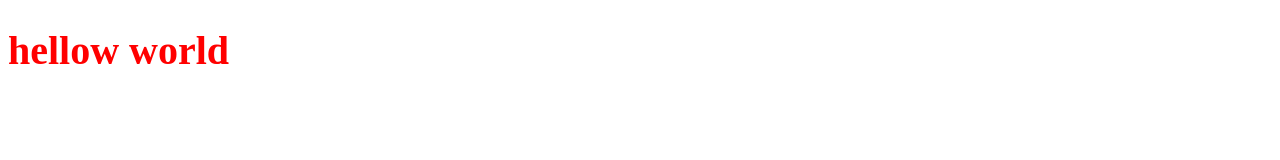
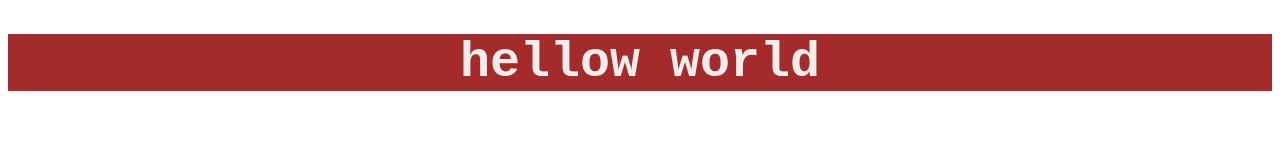
Before and after one commit to suzan-sheikh/consep, a plain HTML site: page index.html in a window 1280 px wide. Drawn offline with Linux system fonts and the light colour scheme.

Commit message:
for heading commit

```diff
--- a/index.html
+++ b/index.html
@@ -3,6 +3,7 @@
 <head>
   <meta charset="UTF-8">
   <meta name="viewport" content="width=device-width, initial-scale=1.0">
+  <meta name="author" content="md-suzan">
   <title>confsec</title>
   <link rel="stylesheet" href="style.css">
 </head>
--- a/style.css
+++ b/style.css
@@ -1,4 +1,9 @@
 h1{
-  color: red;
+  color: rgb(241, 237, 237);
   font-size: 40px;
+  text-align: center;
+  font-size: 50px;
+  font-family: 'Courier New', Courier, monospace;
+  background-color: brown;
+
 }
```
Also changed, not shown: img/img.jpg (added).
